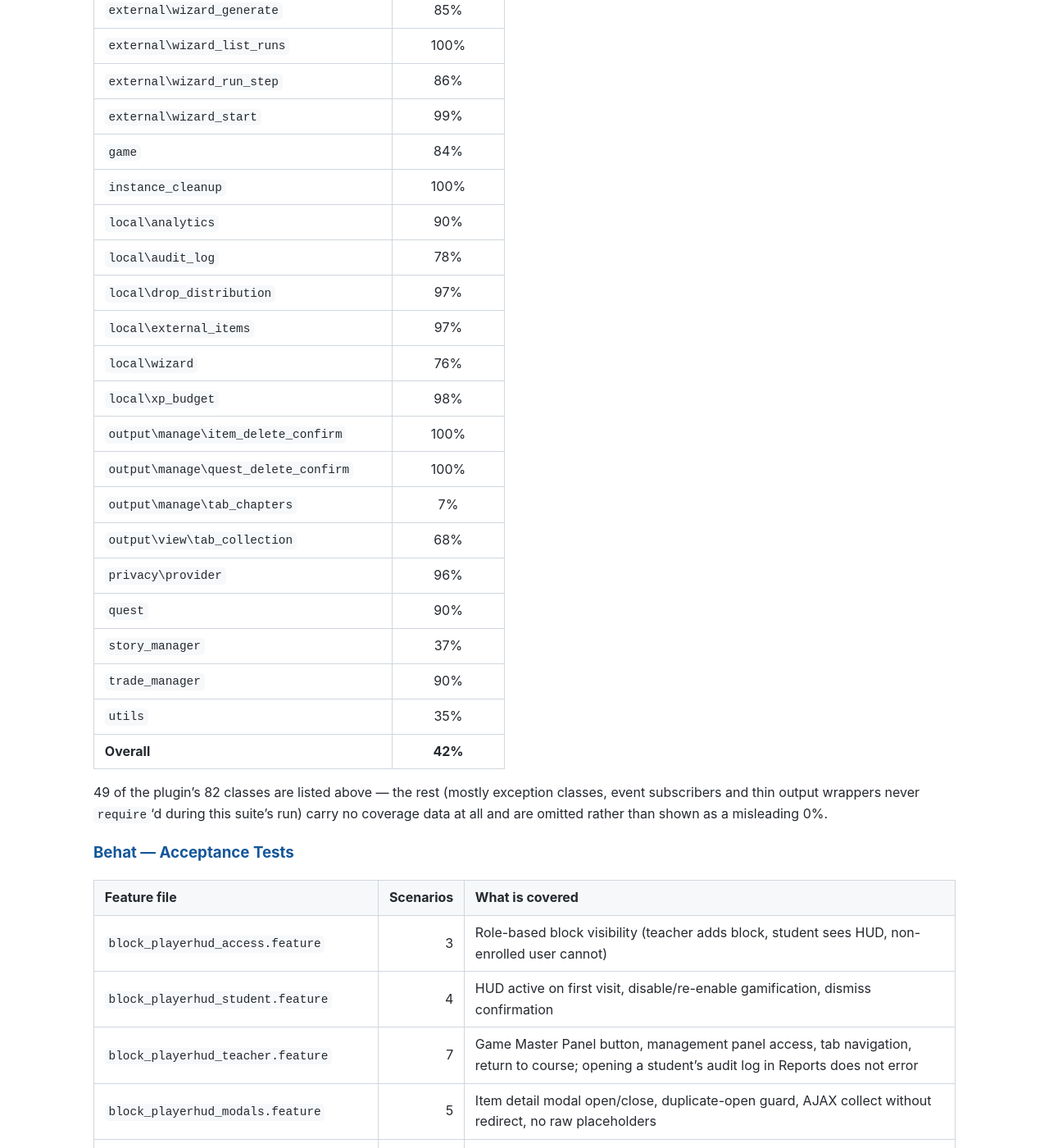
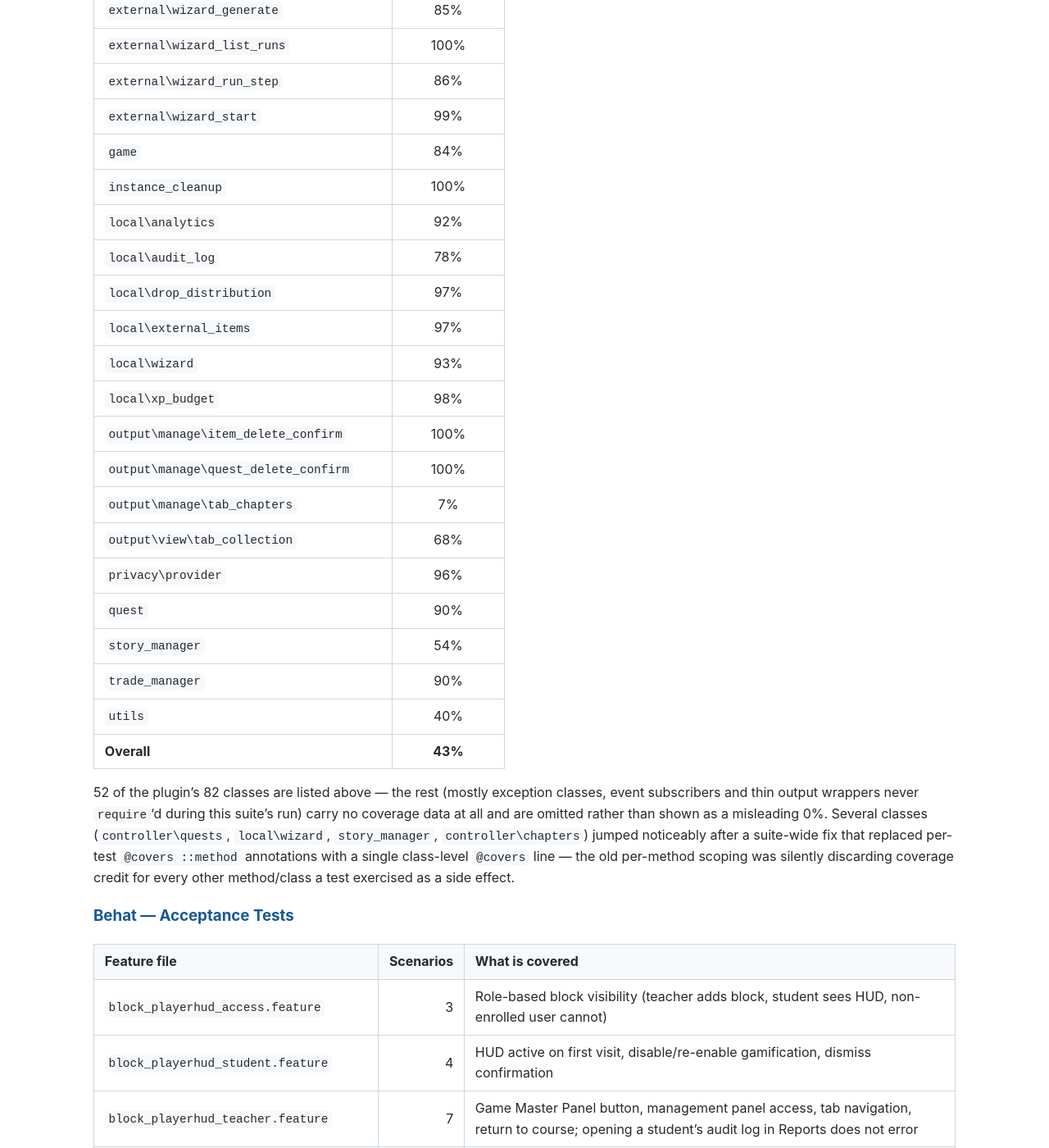
Before and after one commit to jeanlucio/moodle-block_playerhud, a Jekyll site: the page built from docs/en/testing.md, in a window 1280 px wide and 1400 px high, scrolled down 9571 px. Shown: the whole window at 82% size. Built offline with Jekyll 4.4.1, drawn with Linux system fonts in a browser that asks for light colours; our own code applies the rules of GitHub Pages for plain Markdown files.

Commit message:
update coverage table after the @covers class-level fix
Re-ran moodle-coverage against the corrected test suite. Several
classes jumped noticeably (controller\quests 76%->97%, local\wizard
76%->93%, story_manager 37%->54%, controller\chapters 40%->51%) now
that coverage credit is no longer discarded by per-test @covers
::method scoping. Overall line coverage moves 42% -> 43%.

```diff
--- a/docs/en/testing.md
+++ b/docs/en/testing.md
@@ -109,14 +109,14 @@ vendor/bin/phpunit --testsuite block_playerhud
 |-------|:-------------:|
 | `ai\generator` | 6% |
 | `controller\aikeys` | 100% |
-| `controller\chapters` | 40% |
+| `controller\chapters` | 51% |
 | `controller\classes` | 41% |
 | `controller\collect` | 13% |
 | `controller\drops` | 20% |
 | `controller\export` | 90% |
 | `controller\items` | 99% |
-| `controller\quests` | 76% |
-| `controller\scenes` | 13% |
+| `controller\quests` | 97% |
+| `controller\scenes` | 15% |
 | `controller\suggestions` | 100% |
 | `controller\trades` | 39% |
 | `drop_guard` | 100% |
@@ -144,11 +144,11 @@ vendor/bin/phpunit --testsuite block_playerhud
 | `external\wizard_start` | 99% |
 | `game` | 84% |
 | `instance_cleanup` | 100% |
-| `local\analytics` | 90% |
+| `local\analytics` | 92% |
 | `local\audit_log` | 78% |
 | `local\drop_distribution` | 97% |
 | `local\external_items` | 97% |
-| `local\wizard` | 76% |
+| `local\wizard` | 93% |
 | `local\xp_budget` | 98% |
 | `output\manage\item_delete_confirm` | 100% |
 | `output\manage\quest_delete_confirm` | 100% |
@@ -156,14 +156,18 @@ vendor/bin/phpunit --testsuite block_playerhud
 | `output\view\tab_collection` | 68% |
 | `privacy\provider` | 96% |
 | `quest` | 90% |
-| `story_manager` | 37% |
+| `story_manager` | 54% |
 | `trade_manager` | 90% |
-| `utils` | 35% |
-| **Overall** | **42%** |
+| `utils` | 40% |
+| **Overall** | **43%** |
 
-49 of the plugin's 82 classes are listed above — the rest (mostly exception classes, event
+52 of the plugin's 82 classes are listed above — the rest (mostly exception classes, event
 subscribers and thin output wrappers never `require`'d during this suite's run) carry no
-coverage data at all and are omitted rather than shown as a misleading 0%.
+coverage data at all and are omitted rather than shown as a misleading 0%. Several classes
+(`controller\quests`, `local\wizard`, `story_manager`, `controller\chapters`) jumped noticeably
+after a suite-wide fix that replaced per-test `@covers ::method` annotations with a single
+class-level `@covers` line — the old per-method scoping was silently discarding coverage credit
+for every other method/class a test exercised as a side effect.
 
 ### Behat — Acceptance Tests
 
```
Also changed, not shown: docs/en/testing-summary.md (+1 -1 lines), docs/pt/testing-summary.md (+1 -1 lines), docs/pt/testing.md (+14 -10 lines).
